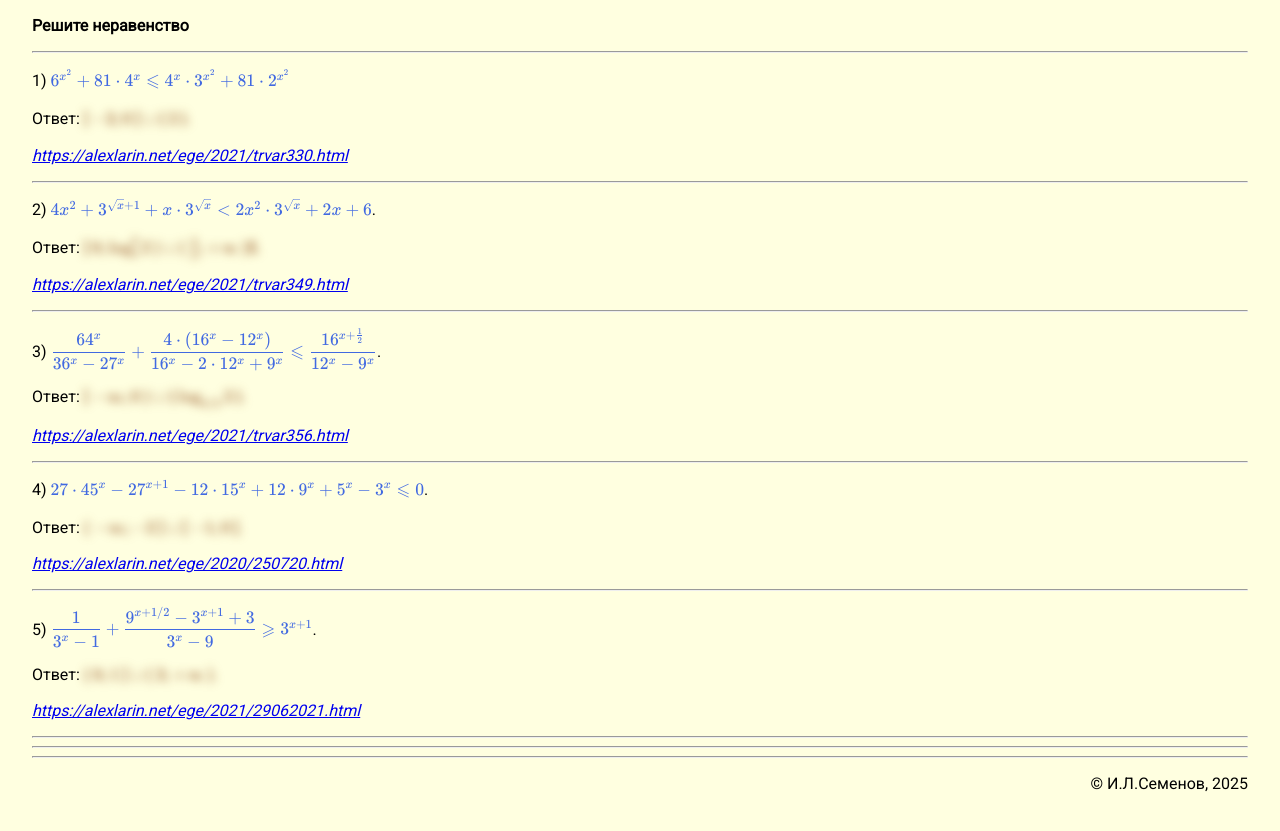
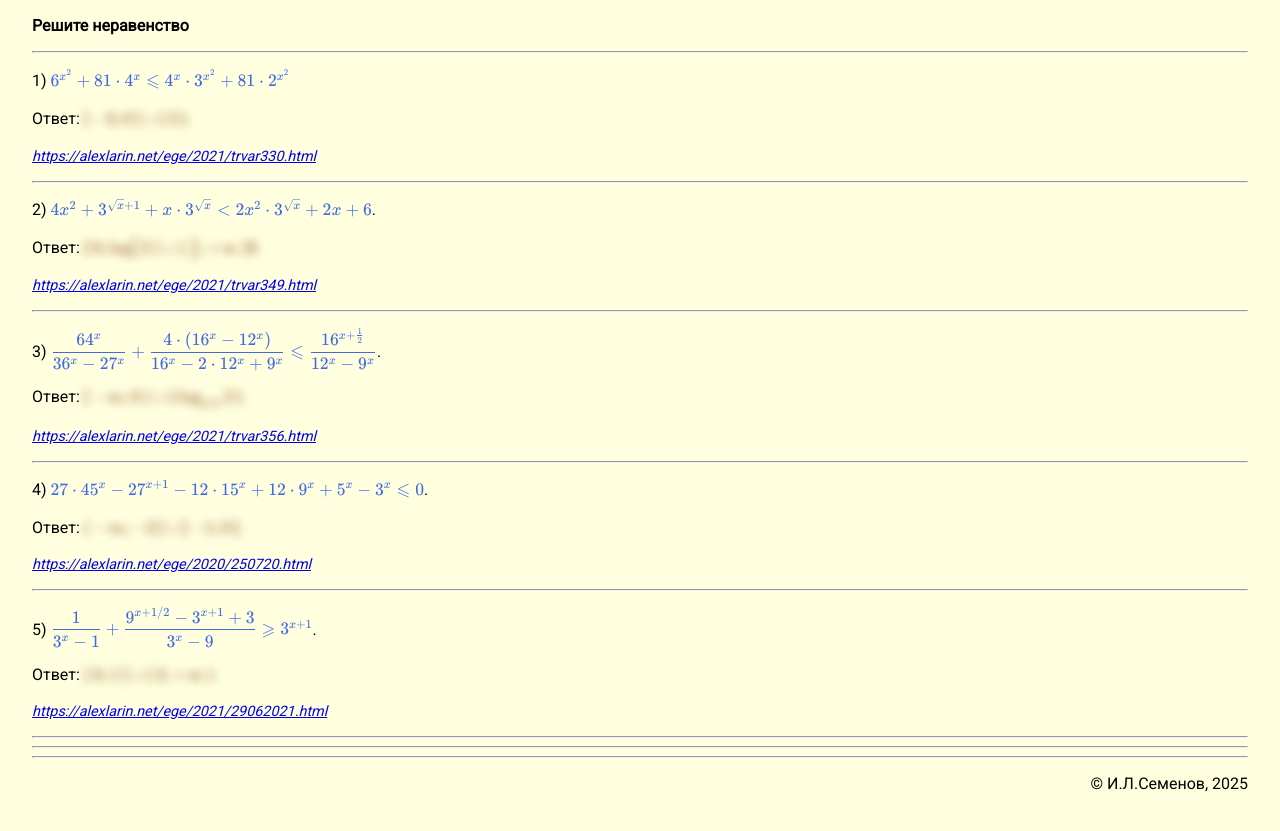
Before and after one commit to igorlsemenov/math, a Jekyll site: the page built from алгебра/егэ/нер-ва/1.md, in a window 1280 px wide. Shown: the top 831 px of the page. Built offline with Jekyll 4.4.1, drawn with Linux system fonts in a browser that asks for light colours.

Commit message:
Update default.html

```diff
--- a/_layouts/default.html
+++ b/_layouts/default.html
@@ -41,7 +41,7 @@
         margin: 1em 2em;
         font-family: 'Roboto', sans-serif;
       }
-      a { font-style: italic; }
+      a { font-style: italic; font-size: 90%; }
       .katex { color: RoyalBlue; font-size: 1.1em !important; }
       .answer, .answer .katex { color: SaddleBrown; }
       .footer { text-align: end; }
```
